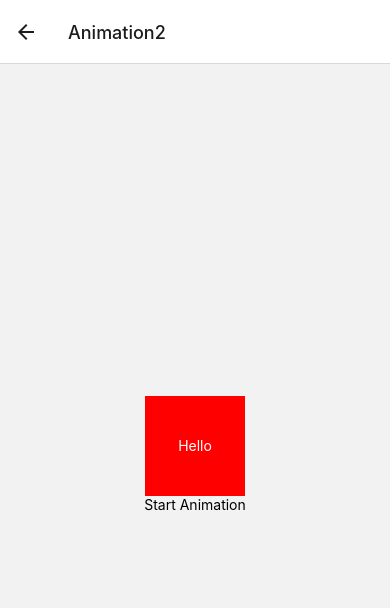
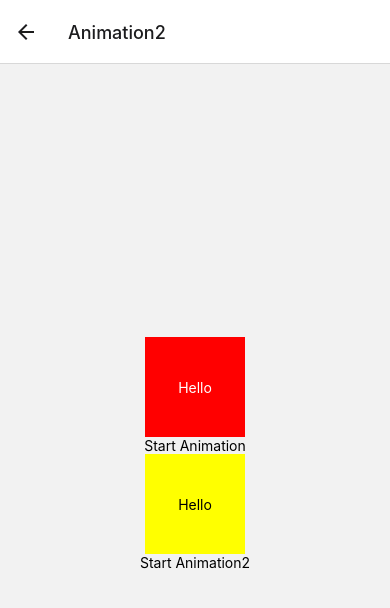
Before and after one commit to JoynalDsouza/Awesome-RN, a React Native app: screen /Animation2 in a window 390 px wide. Shown: the top 608 px of the page. Built offline with nearby package versions, Linux system fonts and the light colour scheme.

Commit message:
interpolate interpolated value

```diff
--- a/src/screens/AnimationScreen2.js
+++ b/src/screens/AnimationScreen2.js
@@ -4,10 +4,21 @@
 const AnimationScreen2 = () => {
   const scale = useRef(new Animated.Value(1)).current;
   const bgColorAnimation = useRef(new Animated.Value(0)).current;
+  const translateAnimation = useRef(new Animated.Value(0)).current;
 
   const backgroundColorInterpolate = bgColorAnimation.interpolate({
     inputRange: [0, 1],
     outputRange: ['red', 'green'],
+  });
+
+  const translateXInterpolate = translateAnimation.interpolate({
+    inputRange: [0, 1, 2],
+    outputRange: [0, 50, 0],
+  });
+
+  const opacityInterpolate = translateXInterpolate.interpolate({
+    inputRange: [0, 50],
+    outputRange: [1, 0],
   });
 
   const startAnimation = () => {
@@ -23,6 +34,16 @@
         useNativeDriver: false,
       }),
     ]).start();
+  };
+
+  const startAnimation2 = () => {
+    Animated.timing(translateAnimation, {
+      duration: 1000,
+      toValue: 2,
+      useNativeDriver: true,
+    }).start(() => {
+      translateAnimation.setValue(0);
+    });
   };
   return (
     <>
@@ -43,6 +64,23 @@
         <TouchableOpacity onPress={() => startAnimation()}>
           <Text>Start Animation</Text>
         </TouchableOpacity>
+
+        <Animated.View
+          style={{
+            width: 100,
+            height: 100,
+            backgroundColor: 'yellow',
+            justifyContent: 'center',
+            alignItems: 'center',
+            transform: [{translateX: translateXInterpolate}],
+            opacity: opacityInterpolate,
+            // backgroundColor: backgroundColorInterpolate,
+          }}>
+          <Text style={{color: 'black'}}>Hello</Text>
+        </Animated.View>
+        <TouchableOpacity onPress={() => startAnimation2()}>
+          <Text>Start Animation2</Text>
+        </TouchableOpacity>
       </View>
     </>
   );
```
